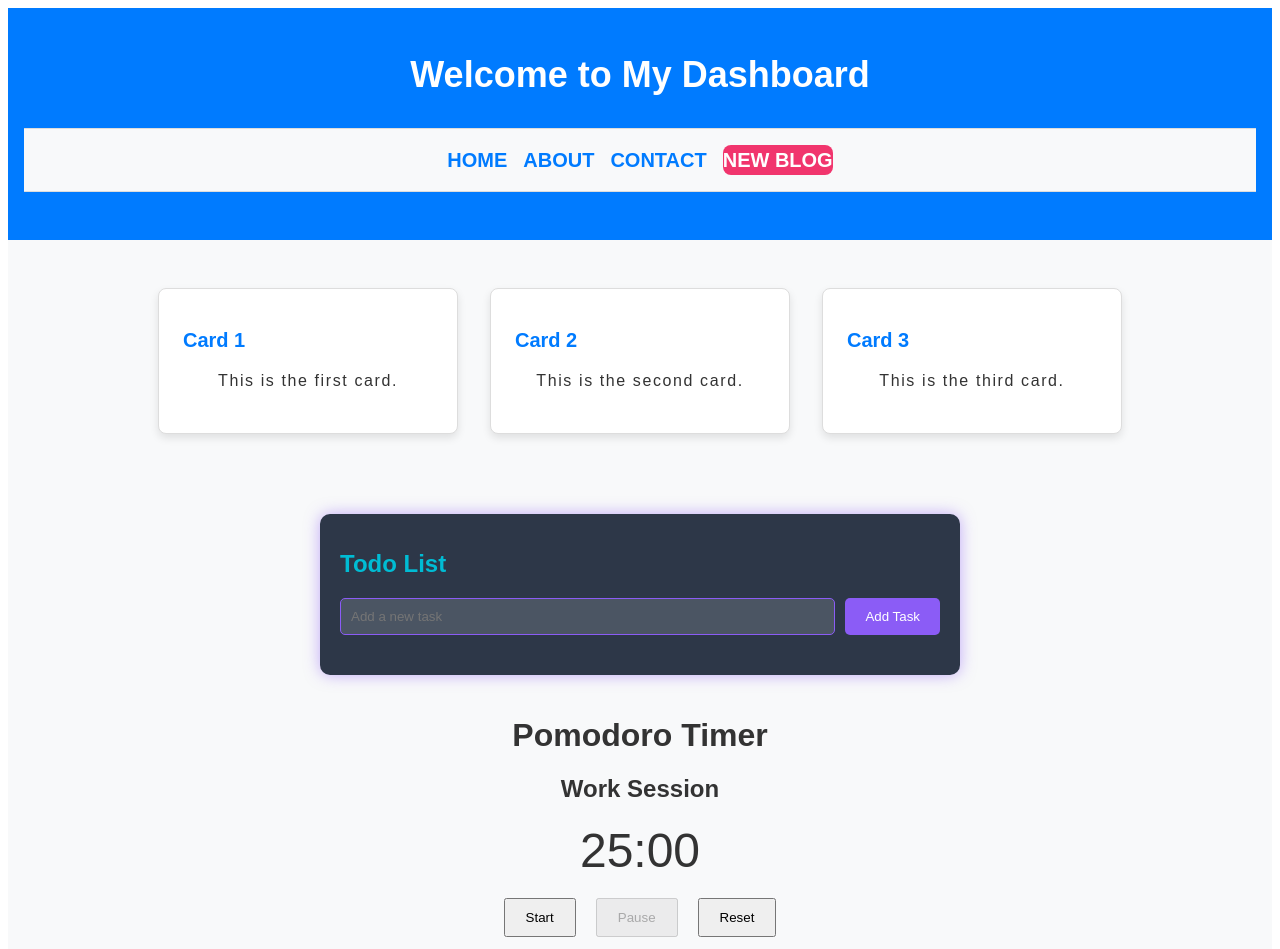
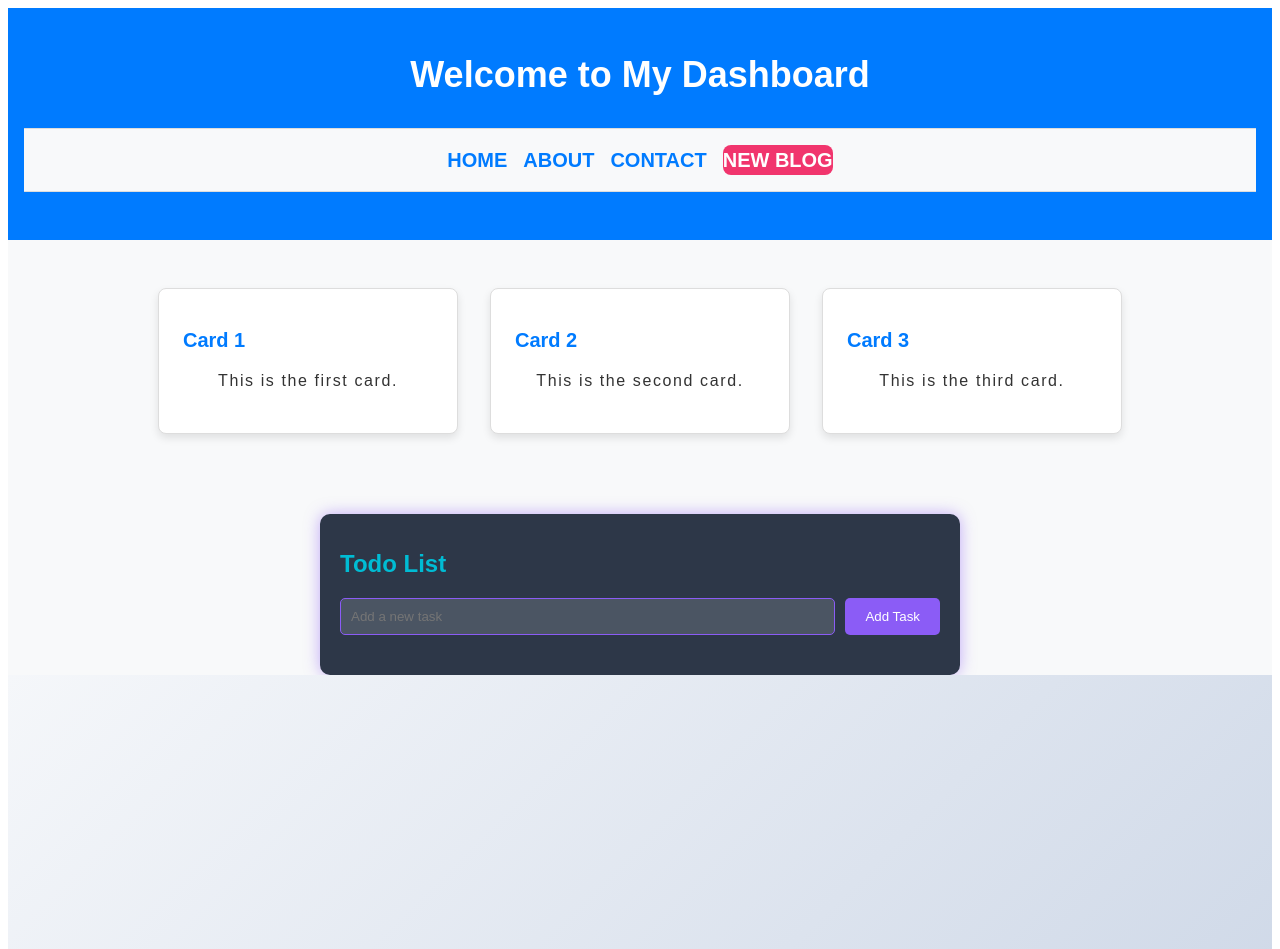
Before and after one commit to lewiii254/Progskill, a React (Vite) app: page / in a window 1280 px wide. Shown: the top 949 px of the page. Built offline with nearby package versions, Linux system fonts and the light colour scheme.

Commit message:
pomodoro counter css

```diff
--- a/src/App.jsx
+++ b/src/App.jsx
@@ -4,7 +4,7 @@ import Card from './components/Card';
 import Footer from './components/Footer';
 import TodoList from './components/TodoList';
 import Pomodoro from './components/Pomodoro';
-
+import './App.css';
 function App() {
   return (
     <div className="dashboard">
--- /dev/null
+++ b/src/components/Pomodoro.css
@@ -0,0 +1,102 @@
+/* Pomodoro.css */
+.pomodoro-container {
+    display: flex;
+    flex-direction: column;
+    align-items: center;
+    justify-content: center;
+    min-height: 100vh;
+    background: linear-gradient(135deg, #f5f7fa 0%, #c3cfe2 100%);
+    font-family: 'Arial', sans-serif;
+    padding: 20px;
+  }
+
+  .title {
+    font-size: 2.5rem;
+    color: #333;
+    margin-bottom: 10px;
+    text-transform: uppercase;
+    letter-spacing: 2px;
+  }
+
+  .phase {
+    font-size: 1.5rem;
+    margin-bottom: 20px;
+    transition: color 0.3s ease;
+  }
+
+  .phase.work {
+    color: #e74c3c; /* Red for work */
+  }
+
+  .phase.break {
+    color: #2ecc71; /* Green for break */
+  }
+
+  .timer {
+    font-size: 5rem;
+    font-weight: bold;
+    color: #34495e;
+    background: #fff;
+    padding: 20px 40px;
+    border-radius: 15px;
+    box-shadow: 0 8px 15px rgba(0, 0, 0, 0.1);
+    margin-bottom: 30px;
+    transition: transform 0.2s ease;
+  }
+
+  .timer:hover {
+    transform: scale(1.05);
+  }
+
+  .button-group {
+    display: flex;
+    gap: 15px;
+  }
+
+  .btn {
+    padding: 12px 25px;
+    font-size: 1.2rem;
+    border: none;
+    border-radius: 25px;
+    cursor: pointer;
+    color: #fff;
+    transition: all 0.3s ease;
+    box-shadow: 0 4px 10px rgba(0, 0, 0, 0.1);
+  }
+
+  .btn:disabled {
+    opacity: 0.5;
+    cursor: not-allowed;
+  }
+
+  .start-btn {
+    background: #2ecc71; /* Green */
+  }
+
+  .start-btn:hover:not(:disabled) {
+    background: #27ae60;
+    transform: translateY(-2px);
+  }
+
+  .pause-btn {
+    background: #f39c12; /* Orange */
+  }
+
+  .pause-btn:hover:not(:disabled) {
+    background: #e67e22;
+    transform: translateY(-2px);
+  }
+
+  .reset-btn {
+    background: #3498db; /* Blue */
+  }
+
+  .reset-btn:hover {
+    background: #2980b9;
+    transform: translateY(-2px);
+  }
+
+  /* Add a subtle animation for active buttons */
+  .btn:active:not(:disabled) {
+    transform: translateY(1px);
+  }
--- a/src/components/Pomodoro.jsx
+++ b/src/components/Pomodoro.jsx
@@ -1,31 +1,27 @@
 import React, { useState, useEffect } from 'react';
+import './Pomodoro.css'; // Assuming you'll add this CSS file
 
 const Pomodoro = () => {
-  const [timeLeft, setTimeLeft] = useState(1500); // 25 minutes in seconds
-  const [isRunning, setIsRunning] = useState(false); // Timer running status
-  const [phase, setPhase] = useState('work'); // 'work' or 'break'
+  const [timeLeft, setTimeLeft] = useState(1500);
+  const [isRunning, setIsRunning] = useState(false);
+  const [phase, setPhase] = useState('work');
 
   useEffect(() => {
-    console.log('useEffect triggered:', { isRunning, timeLeft, phase }); // Debug log
     let timer;
     if (isRunning && timeLeft > 0) {
       timer = setTimeout(() => {
-        console.log('Timer ticking:', timeLeft - 1); // Debug timer
         setTimeLeft(timeLeft - 1);
       }, 1000);
     } else if (isRunning && timeLeft === 0) {
-      console.log('Switching phase from', phase); // Debug phase switch
       if (phase === 'work') {
         setPhase('break');
-        setTimeLeft(300); // 5-minute break
+        setTimeLeft(300);
       } else {
         setPhase('work');
-        setTimeLeft(1500); // Back to 25-minute work
+        setTimeLeft(1500);
       }
     }
-    return () => {
-      if (timer) clearTimeout(timer); // Cleanup
-    };
+    return () => clearTimeout(timer);
   }, [isRunning, timeLeft, phase]);
 
   const formatTime = (seconds) => {
@@ -34,48 +30,37 @@ const Pomodoro = () => {
     return `${minutes.toString().padStart(2, '0')}:${secs.toString().padStart(2, '0')}`;
   };
 
-  const handleStart = () => {
-    console.log('Start clicked'); // Debug button
-    setIsRunning(true);
-  };
-
-  const handlePause = () => {
-    console.log('Pause clicked'); // Debug button
-    setIsRunning(false);
-  };
-
+  const handleStart = () => setIsRunning(true);
+  const handlePause = () => setIsRunning(false);
   const handleReset = () => {
-    console.log('Reset clicked'); // Debug button
     setIsRunning(false);
     setPhase('work');
     setTimeLeft(1500);
   };
 
   return (
-    <div style={{ textAlign: 'center', padding: '20px' }}>
-      <h1>Pomodoro Timer</h1>
-      <h2>{phase === 'work' ? 'Work Session' : 'Break Time'}</h2>
-      <div style={{ fontSize: '48px', margin: '20px' }}>
-        {formatTime(timeLeft)}
-      </div>
-      <div>
+    <div className="pomodoro-container">
+      <h1 className="title">Pomodoro Timer</h1>
+      <h2 className={`phase ${phase}`}>{phase === 'work' ? 'Work Session' : 'Break Time'}</h2>
+      <div className="timer">{formatTime(timeLeft)}</div>
+      <div className="button-group">
         <button
           onClick={handleStart}
           disabled={isRunning}
-          style={{ margin: '0 10px', padding: '10px 20px' }}
+          className="btn start-btn"
         >
           Start
         </button>
         <button
           onClick={handlePause}
           disabled={!isRunning}
-          style={{ margin: '0 10px', padding: '10px 20px' }}
+          className="btn pause-btn"
         >
           Pause
         </button>
         <button
           onClick={handleReset}
-          style={{ margin: '0 10px', padding: '10px 20px' }}
+          className="btn reset-btn"
         >
           Reset
         </button>
```
